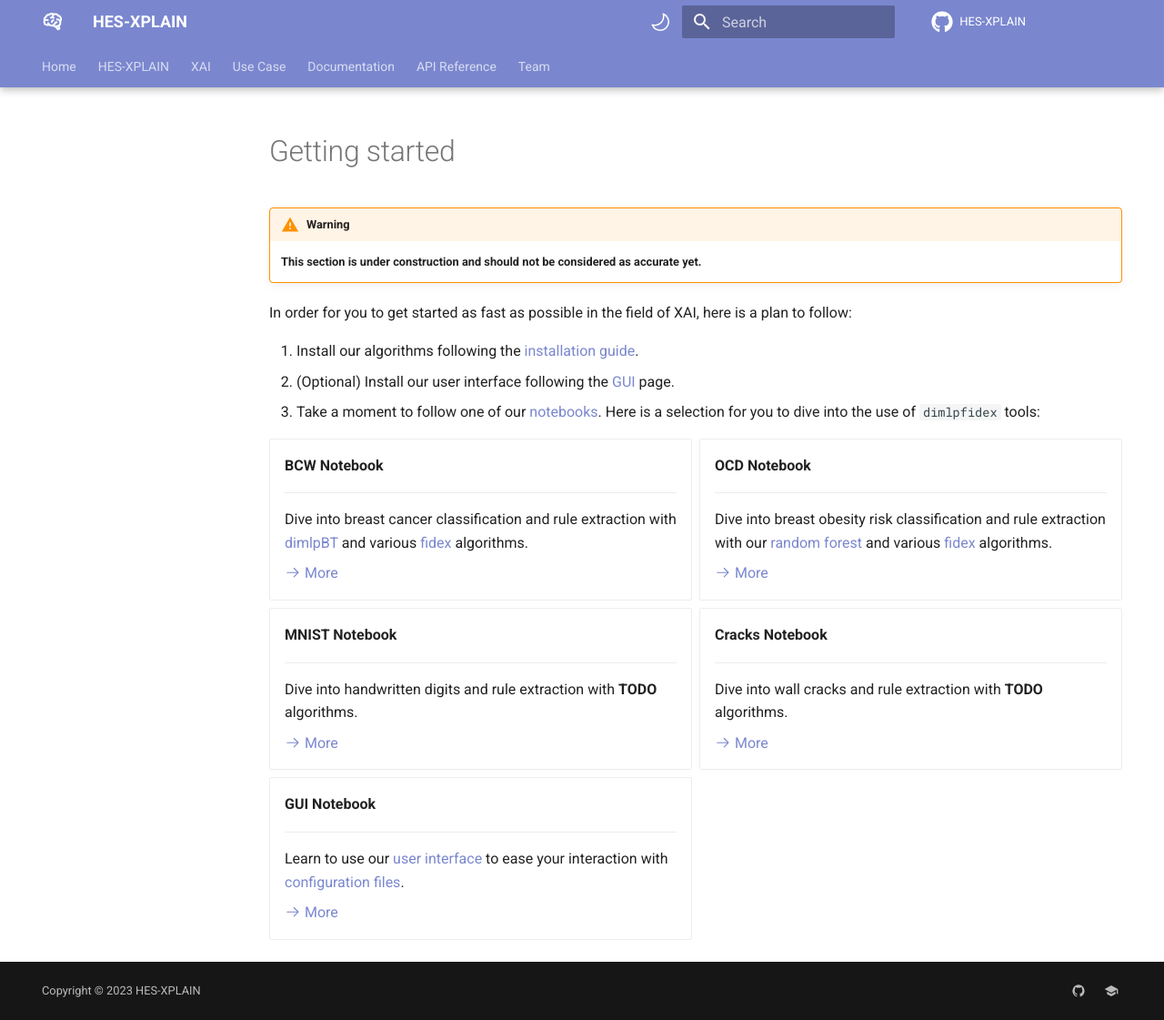
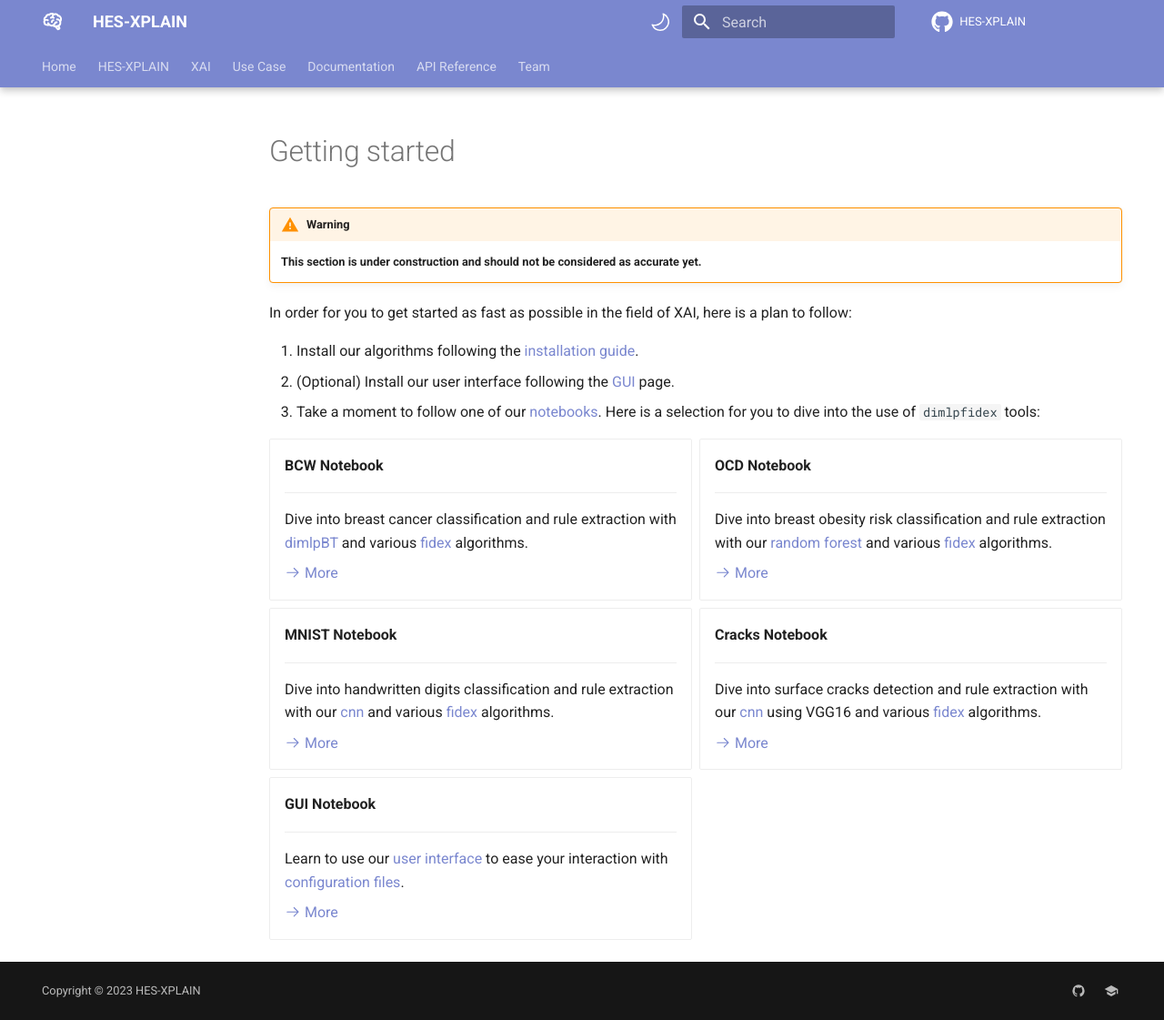
Before and after one commit to HES-XPLAIN/hes-xplain.github.io, an MkDocs documentation site: the page built from docs/documentation/getting-started.md, in a window 1280 px wide and 1121 px high. Shown: the whole window at 91% size. Built offline with MkDocs 1.6.1 and Material for MkDocs 9.7.7, drawn with Linux system fonts in a browser that asks for light colours; comment, search, counter and statistics services are not loaded.

Commit message:
Added Mnist and Cracks info

```diff
--- a/docs/documentation/getting-started.md
+++ b/docs/documentation/getting-started.md
@@ -31,7 +31,7 @@ In order for you to get started as fast as possible in the field of XAI, here is
 
     ---
 
-    Dive into handwritten digits and rule extraction with **TODO** algorithms.
+    Dive into handwritten digits classification and rule extraction with our [cnn](algorithms/training-methods/cnntrn.md) and various [fidex](algorithms/fidex/overview.md) algorithms.
 
     [:octicons-arrow-right-24: More](#TODO)
 
@@ -39,7 +39,7 @@ In order for you to get started as fast as possible in the field of XAI, here is
 
     ---
 
-    Dive into wall cracks and rule extraction with **TODO** algorithms.
+    Dive into surface cracks detection and rule extraction with our [cnn](algorithms/training-methods/cnntrn.md) using VGG16 and various [fidex](algorithms/fidex/overview.md) algorithms.
 
     [:octicons-arrow-right-24: More](#TODO)
 
```
